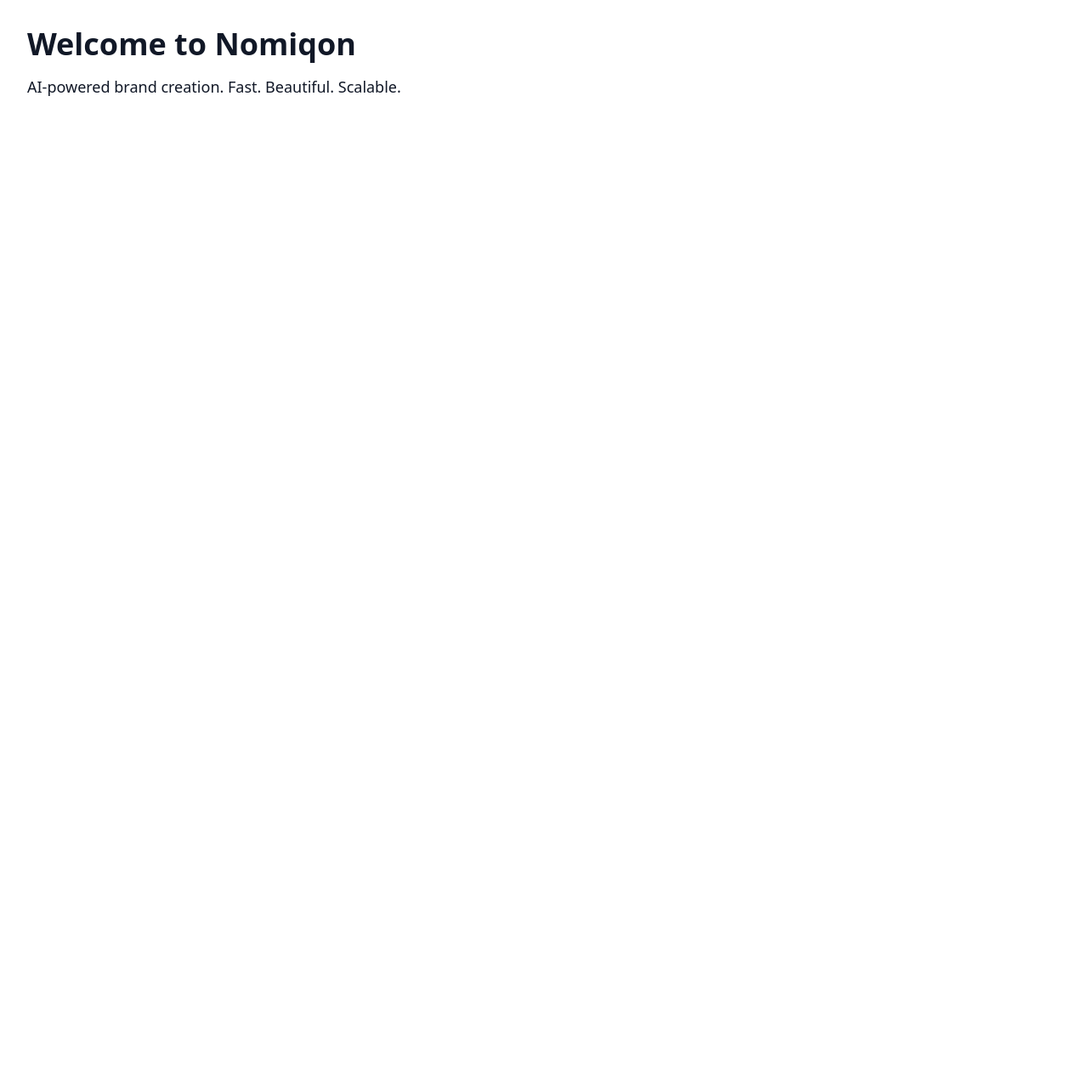
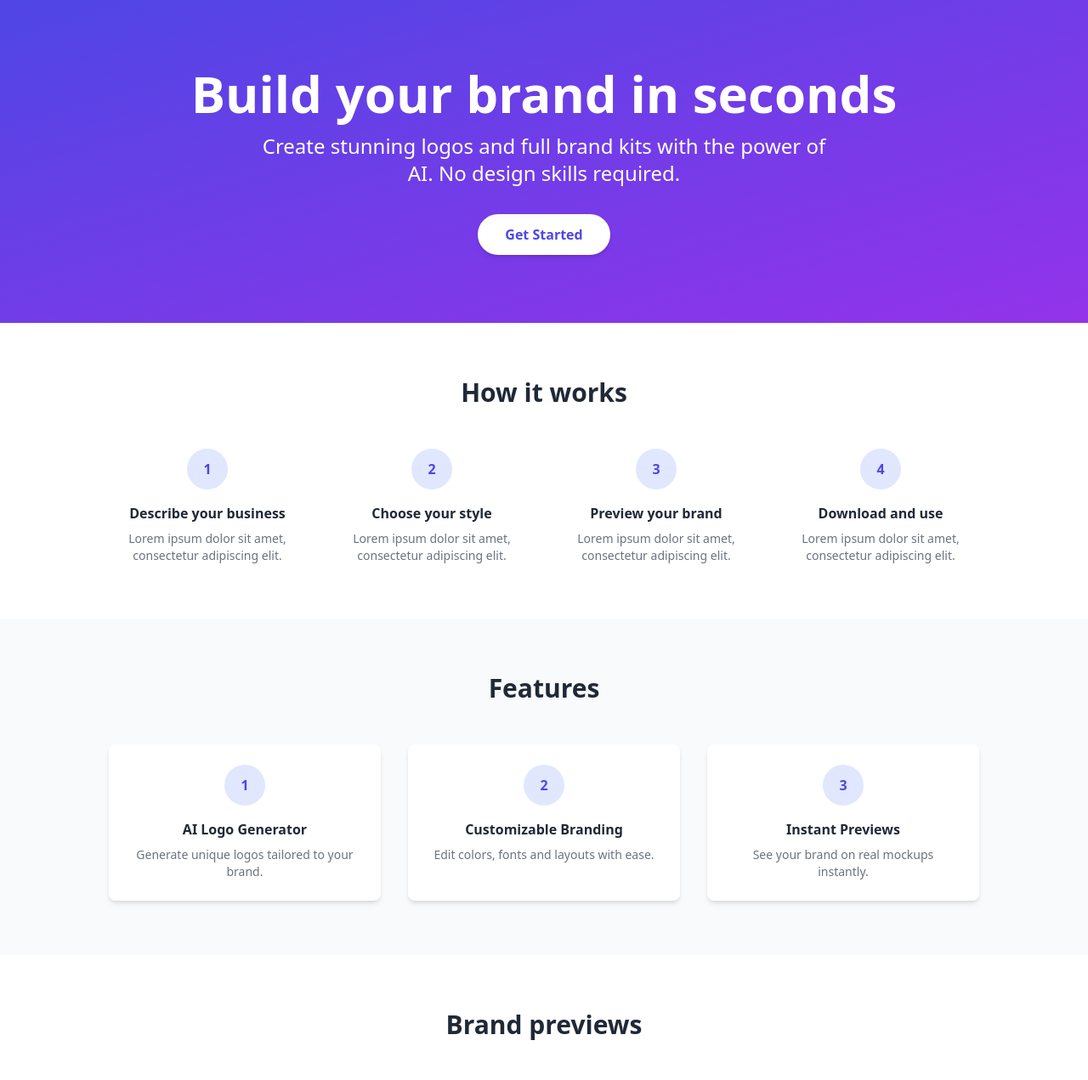
Before and after one commit to sooheilkrm/nomiqon-web, a Next.js app: page / in a window 1280 px wide. Shown: the top 1271 px of the page at 85% size. Before the commit the page ends 800 px from the top, so only its background shows below. Built offline with nearby package versions, Linux system fonts and the light colour scheme.

Commit message:
Add modern responsive homepage

```diff
--- a/pages/index.js
+++ b/pages/index.js
@@ -1,8 +1,83 @@
+import Head from 'next/head'
+
 export default function Home() {
   return (
-    <main className="min-h-screen bg-white text-gray-900 p-8">
-      <h1 className="text-4xl font-bold mb-4">Welcome to Nomiqon</h1>
-      <p className="text-lg">AI-powered brand creation. Fast. Beautiful. Scalable.</p>
-    </main>
-  );
+    <div className="text-gray-800">
+      <Head>
+        <title>Nomiqon - Build your brand in seconds</title>
+      </Head>
+
+      {/* Hero Section */}
+      <section className="bg-gradient-to-br from-indigo-600 to-purple-600 text-white py-20 px-4 text-center">
+        <h1 className="text-4xl md:text-6xl font-bold mb-4">Build your brand in seconds</h1>
+        <p className="text-lg md:text-2xl mb-8 max-w-2xl mx-auto">Create stunning logos and full brand kits with the power of AI. No design skills required.</p>
+        <button className="bg-white text-indigo-600 font-semibold px-8 py-3 rounded-full shadow-md hover:bg-gray-100 transition">Get Started</button>
+      </section>
+
+      {/* How It Works */}
+      <section className="py-16 px-4 bg-white">
+        <h2 className="text-3xl font-bold text-center mb-12">How it works</h2>
+        <div className="grid grid-cols-1 md:grid-cols-4 gap-8 max-w-5xl mx-auto">
+          {['Describe your business', 'Choose your style', 'Preview your brand', 'Download and use'].map((step, idx) => (
+            <div key={idx} className="flex flex-col items-center text-center">
+              <div className="h-12 w-12 bg-indigo-100 text-indigo-600 rounded-full flex items-center justify-center font-bold mb-4">{idx+1}</div>
+              <h3 className="font-semibold mb-2">{step}</h3>
+              <p className="text-sm text-gray-500">Lorem ipsum dolor sit amet, consectetur adipiscing elit.</p>
+            </div>
+          ))}
+        </div>
+      </section>
+
+      {/* Features */}
+      <section className="py-16 px-4 bg-gray-50">
+        <h2 className="text-3xl font-bold text-center mb-12">Features</h2>
+        <div className="grid grid-cols-1 md:grid-cols-3 gap-8 max-w-5xl mx-auto">
+          {[
+            { title: 'AI Logo Generator', desc: 'Generate unique logos tailored to your brand.' },
+            { title: 'Customizable Branding', desc: 'Edit colors, fonts and layouts with ease.' },
+            { title: 'Instant Previews', desc: 'See your brand on real mockups instantly.' }
+          ].map((feat, idx) => (
+            <div key={idx} className="bg-white p-6 rounded-lg shadow-md text-center">
+              <div className="h-12 w-12 mx-auto bg-indigo-100 text-indigo-600 rounded-full flex items-center justify-center font-bold mb-4">{idx+1}</div>
+              <h3 className="font-semibold mb-2">{feat.title}</h3>
+              <p className="text-sm text-gray-500">{feat.desc}</p>
+            </div>
+          ))}
+        </div>
+      </section>
+
+      {/* Brand Previews */}
+      <section className="py-16 px-4 bg-white">
+        <h2 className="text-3xl font-bold text-center mb-12">Brand previews</h2>
+        <div className="grid grid-cols-1 sm:grid-cols-2 md:grid-cols-3 gap-6 max-w-5xl mx-auto">
+          {[1,2,3,4,5,6].map(num => (
+            <div key={num} className="h-40 bg-gray-200 rounded-lg" />
+          ))}
+        </div>
+      </section>
+
+      {/* Testimonials */}
+      <section className="py-16 px-4 bg-gray-50">
+        <h2 className="text-3xl font-bold text-center mb-12">What people are saying</h2>
+        <div className="max-w-3xl mx-auto text-center text-gray-600 italic">"This platform made branding effortless and fun!"</div>
+      </section>
+
+      {/* Call to Action */}
+      <section className="py-16 px-4 bg-indigo-600 text-white text-center">
+        <h2 className="text-3xl font-bold mb-4">Ready to build your brand?</h2>
+        <button className="bg-white text-indigo-600 font-semibold px-8 py-3 rounded-full shadow-md hover:bg-gray-100 transition">Try it now</button>
+      </section>
+
+      {/* Footer */}
+      <footer className="bg-gray-900 text-gray-400 py-8 text-sm">
+        <div className="max-w-5xl mx-auto px-4 grid grid-cols-2 md:grid-cols-4 gap-4">
+          <a href="#" className="hover:text-white">About</a>
+          <a href="#" className="hover:text-white">Blog</a>
+          <a href="#" className="hover:text-white">Contact</a>
+          <a href="#" className="hover:text-white">Privacy</a>
+        </div>
+        <p className="text-center mt-8">&copy; {new Date().getFullYear()} Nomiqon. All rights reserved.</p>
+      </footer>
+    </div>
+  )
 }
```
